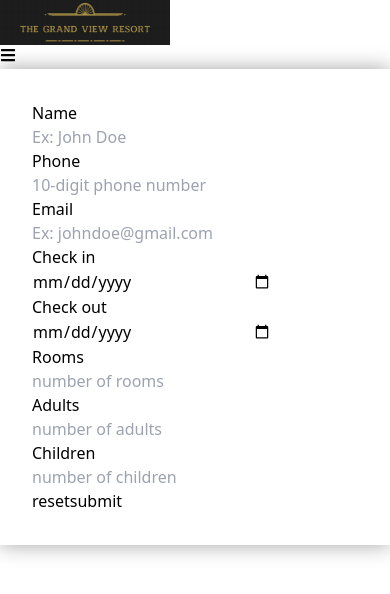
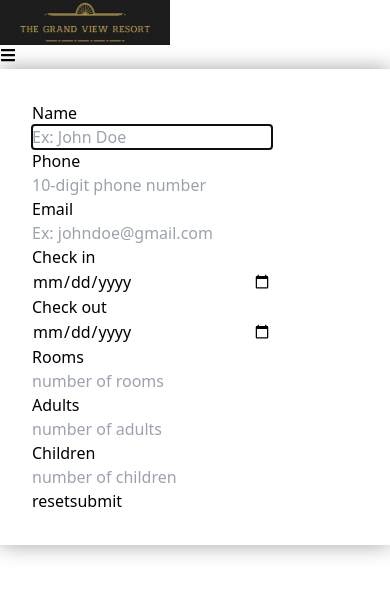
Before and after one commit to priyanshutariyal02/aaa-bbb-ccc-zzz, a React (Vite) app: page /booking in a window 390 px wide. Shown: the top 594 px of the page. Built offline with nearby package versions, Linux system fonts and the light colour scheme.

Commit message:
make booking responsive

```diff
--- a/src/pages/Booking.jsx
+++ b/src/pages/Booking.jsx
@@ -10,7 +10,7 @@ const Booking = () => {
                         <div className='grid grid-cols-2 gap-8 justify-center book-inp'>
                             <div>
                                 <p className='text-black p-2 font-bold'>Name</p>
-                                <input type="text" name="name" id="name" placeholder='Ex: John Doe' className='border border-black w-[20rem] h-[3rem] px-3 outline-none rounded-lg' required />
+                                <input type="text" name="name" id="name" placeholder='Ex: John Doe' className='border border-black w-[20rem] h-[3rem] px-3 outline-none rounded-lg' required autoFocus />
                             </div>
                             <div>
                                 <p className='text-black p-2 font-bold'>Phone</p>
```
